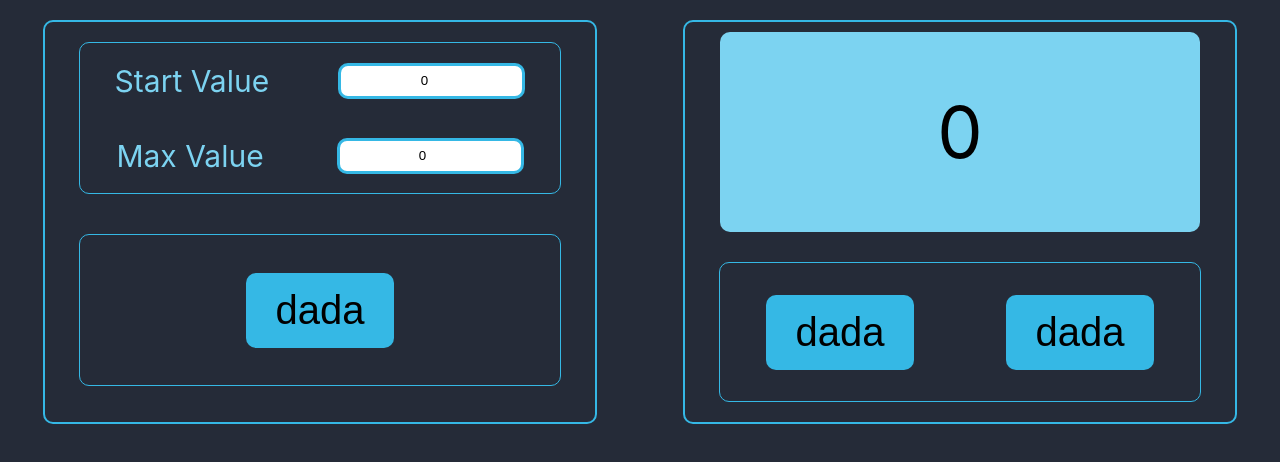
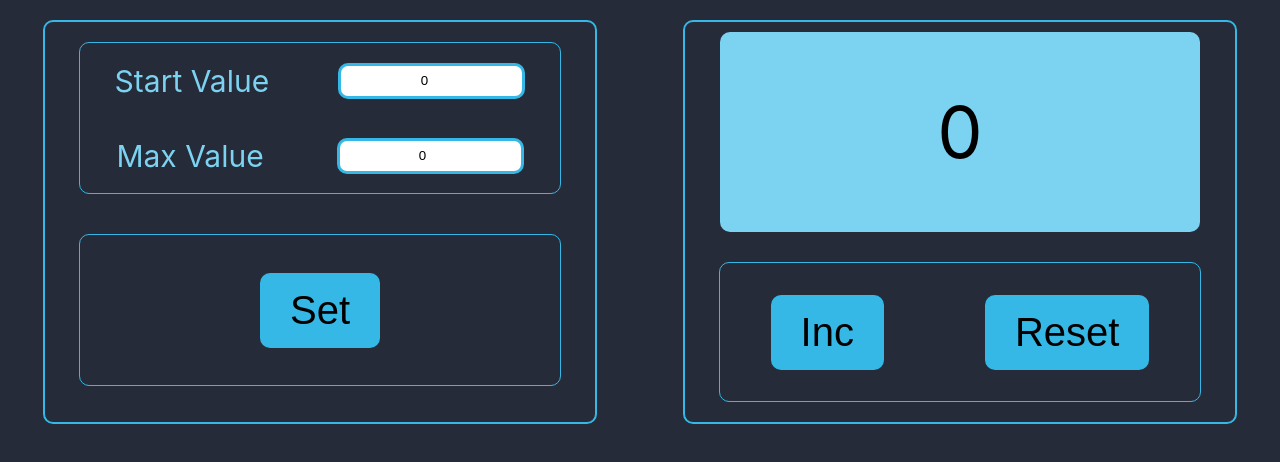
Before and after one commit to FilimonovKostya/Counter, a React (Create React App) app: page / in a window 1280 px wide. Shown: the top 462 px of the page. Built offline with nearby package versions, Linux system fonts and the light colour scheme.

Commit message:
Работает счетчик . Вернее повышаются или понижаются числа ,работает заглушка

```diff
--- a/src/App.tsx
+++ b/src/App.tsx
@@ -13,9 +13,22 @@ function App() {
     console.log('Стартовое значение инпута :' + startValue )
     console.log('Максимальное значение инпута :' + maxValue )
 
+    const incNumber = () =>{
+        debugger
+       return  startValue < maxValue ? (setStartValue(startValue + 1)) : alert('Cтартовое значение меньше максимального или равны')
+    }
+    const resNumber = () =>  startValue < maxValue ? (setStartValue(startValue - 1)) : alert('Cтартовое значение меньше максимального' +
+        ' или равны')
+    const settings = () => alert('заглушка')
+
     return <div className={'app'}>
-        <Settings setStartValue={setStartValue} setMaxValue={setMaxValue} startValue={startValue} maxValue={maxValue}/>
-        <WindowCounter startValue={startValue}/>
+        <Settings setStartValue={setStartValue}
+                  setMaxValue={setMaxValue}
+                  startValue={startValue}
+                  maxValue={maxValue}
+                  settings={settings}
+        />
+        <WindowCounter startValue={startValue} incNumber={incNumber} resNumber={resNumber}/>
     </div>
 }
 
--- a/src/Components/Block-Settings/Settings.tsx
+++ b/src/Components/Block-Settings/Settings.tsx
@@ -8,6 +8,7 @@ type SettingsPropsType = {
     setMaxValue: (maxValue: number) => void
     startValue: number
     maxValue: number
+    settings:() => void
 }
 
 export function Settings(props: SettingsPropsType) {
@@ -21,7 +22,7 @@ export function Settings(props: SettingsPropsType) {
         </div>
 
         <div className={'incReset'}>
-            <CleverButtons/>
+            <CleverButtons title={'Set'} incAndRes={props.settings}/>
         </div>
     </div>
 }
--- a/src/Components/WindowCounter/CleverButtons.tsx
+++ b/src/Components/WindowCounter/CleverButtons.tsx
@@ -1,12 +1,13 @@
 import React from 'react';
 
 type CleverButtonsPropsType = {
-
+    incAndRes:() => void
+    title:string
 }
 
 function CleverButtons(props: CleverButtonsPropsType) {
 
-    return <button className={'incRes'}> dada </button>
+    return <button className={'incRes'} onClick={props.incAndRes}> {props.title} </button>
 
 }
 
--- a/src/Components/WindowCounter/WindowCounter.tsx
+++ b/src/Components/WindowCounter/WindowCounter.tsx
@@ -5,6 +5,8 @@ import CleverButtons from './CleverButtons';
 
 type WindowCounterPropsType = {
     startValue:number
+    incNumber: () => void
+    resNumber: () => void
 }
 
 function WindowCounter(props: WindowCounterPropsType) {
@@ -12,8 +14,8 @@ function WindowCounter(props: WindowCounterPropsType) {
         <Window startValue={props.startValue}/>
 
         <div className={'incReset'}>
-            <CleverButtons />
-            <CleverButtons />
+            <CleverButtons title={'Inc'} incAndRes={props.incNumber}/>
+            <CleverButtons title={'Reset'} incAndRes={props.resNumber}/>
         </div>
 
     </div>
```
